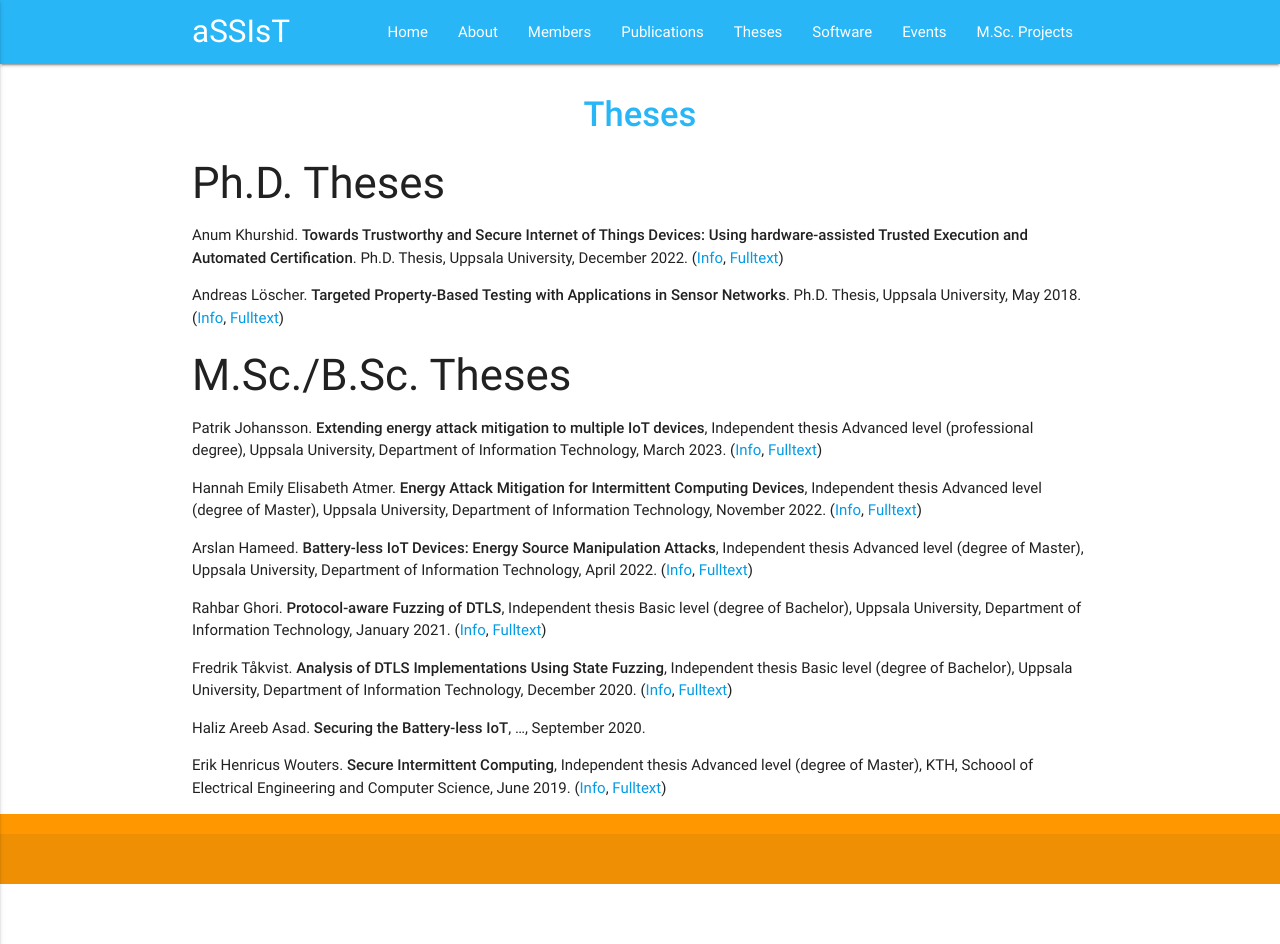
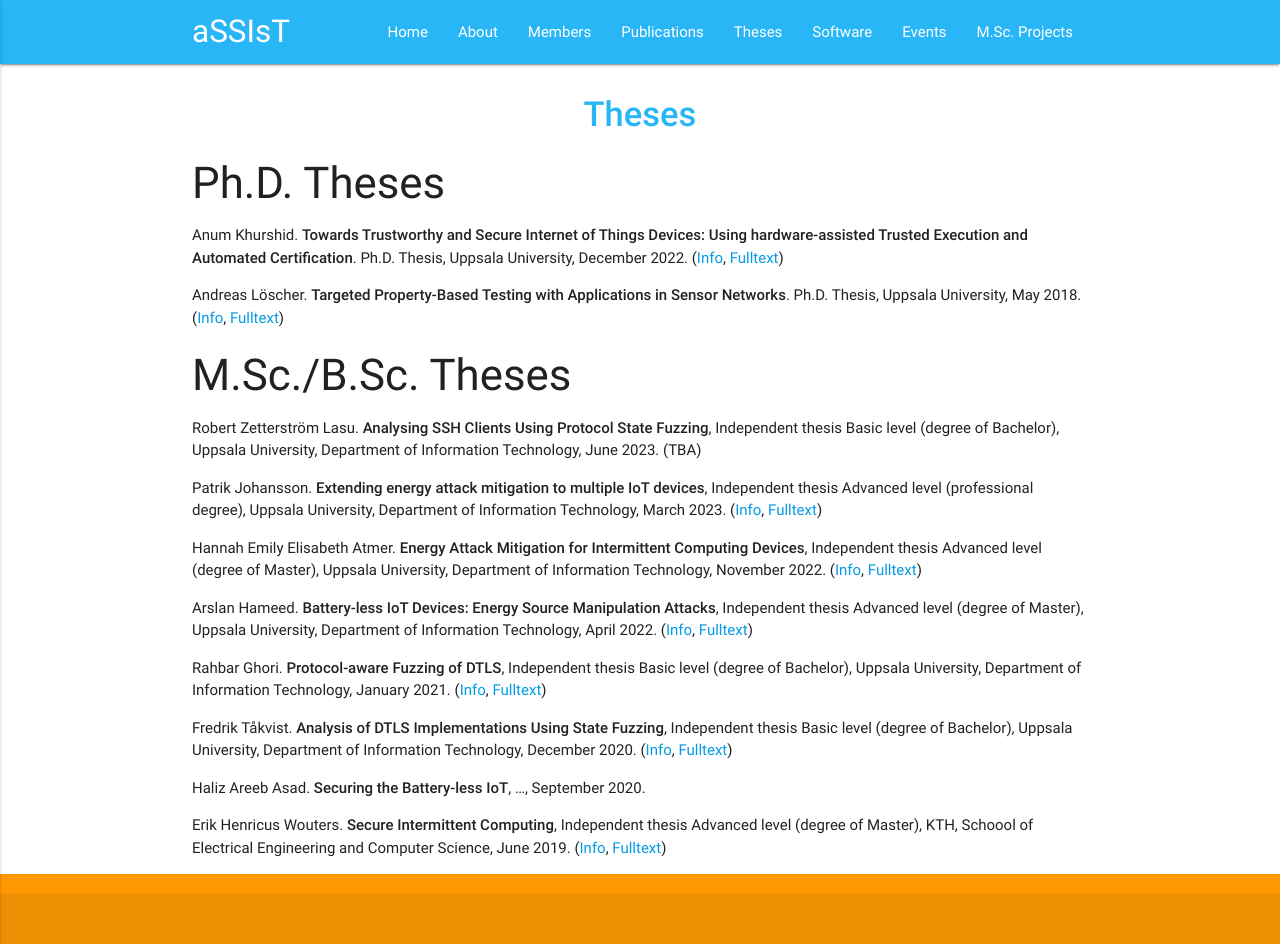
Before and after one commit to assist-project/assist-project.github.io, a Jekyll site: the page built from 04-theses.md, in a window 1280 px wide. Built offline with Jekyll 4.4.1, drawn with Linux system fonts in a browser that asks for light colours; before the commit the page ends 900 px from its top, so only the background shows below that.

Commit message:
Add Robert's thesis.

```diff
--- a/04-theses.md
+++ b/04-theses.md
@@ -11,6 +11,7 @@ permalink: /theses/
 - Andreas Löscher. **Targeted Property-Based Testing with Applications in Sensor Networks**. Ph.D. Thesis, Uppsala University, May 2018. ([Info](https://www.diva-portal.org/smash/record.jsf?pid=diva2:1195475), [Fulltext](https://www.diva-portal.org/smash/get/diva2:1195475/FULLTEXT01.pdf))
 
 ### M.Sc./B.Sc. Theses
+- Robert Zetterström Lasu. **Analysing SSH Clients Using Protocol State Fuzzing**, Independent thesis Basic level (degree of Bachelor), Uppsala University, Department of Information Technology, June 2023. (TBA)
 
 - Patrik Johansson. **Extending energy attack mitigation to multiple IoT devices**, Independent thesis Advanced level (professional degree), Uppsala University, Department of Information Technology, March 2023. ([Info](http://www.diva-portal.org/smash/record.jsf?pid=diva2:1745790), [Fulltext](http://www.diva-portal.org/smash/get/diva2:1745790/FULLTEXT01.pdf))
 
```
